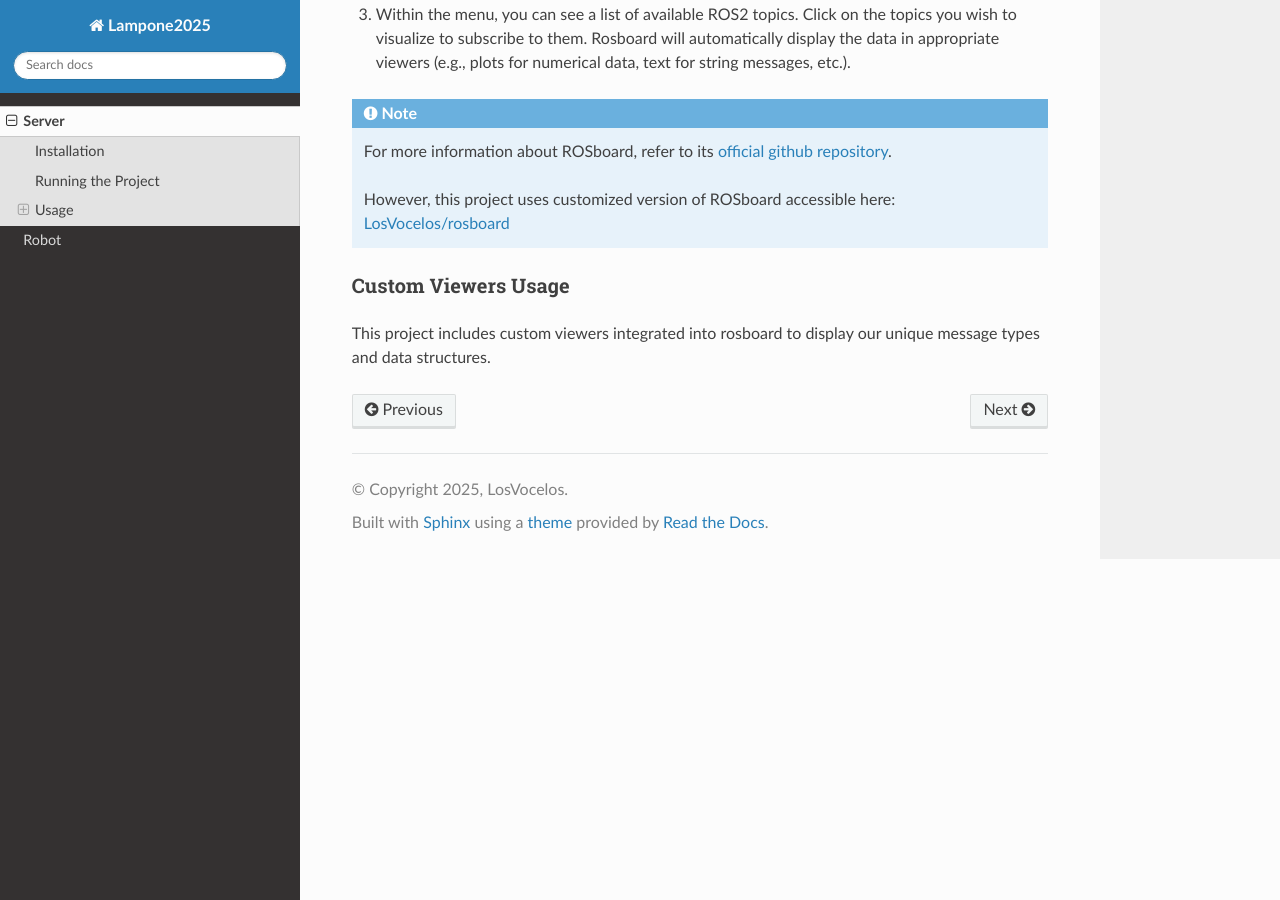
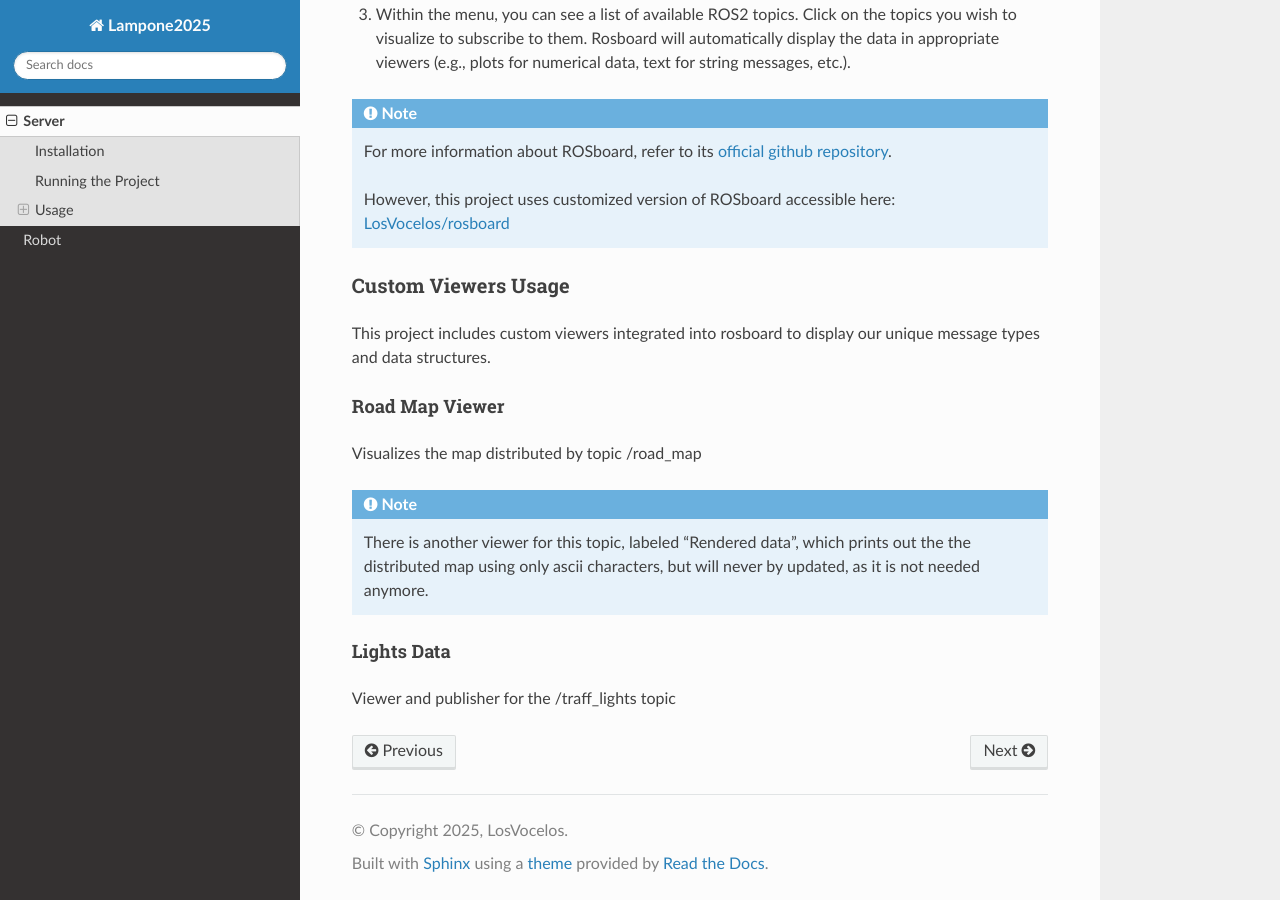
Before and after one commit to LosVocelos/LamponeDocs, a Sphinx documentation site: the page built from docs/source/server.rst, in a window 1280 px wide and 900 px high, scrolled down 2212 px. Built offline with Sphinx 7.4.7 and the Read the Docs theme 3.1.0, drawn with Linux system fonts in a browser that asks for light colours.

Commit message:
Another update

```diff
--- a/docs/source/server.rst
+++ b/docs/source/server.rst
@@ -80,3 +80,17 @@ Custom Viewers Usage
 ^^^^^^^^^^^^^^^^^^^^
 
 This project includes custom viewers integrated into rosboard to display our unique message types and data structures.
+
+Road Map Viewer
+"""""""""""""""
+
+Visualizes the map distributed by topic /road_map
+
+.. note::
+   There is another viewer for this topic, labeled "Rendered data", which prints out the the distributed map using only ascii characters,
+   but will never by updated, as it is not needed anymore.
+
+Lights Data
+"""""""""""
+
+Viewer and publisher for the /traff_lights topic
```
